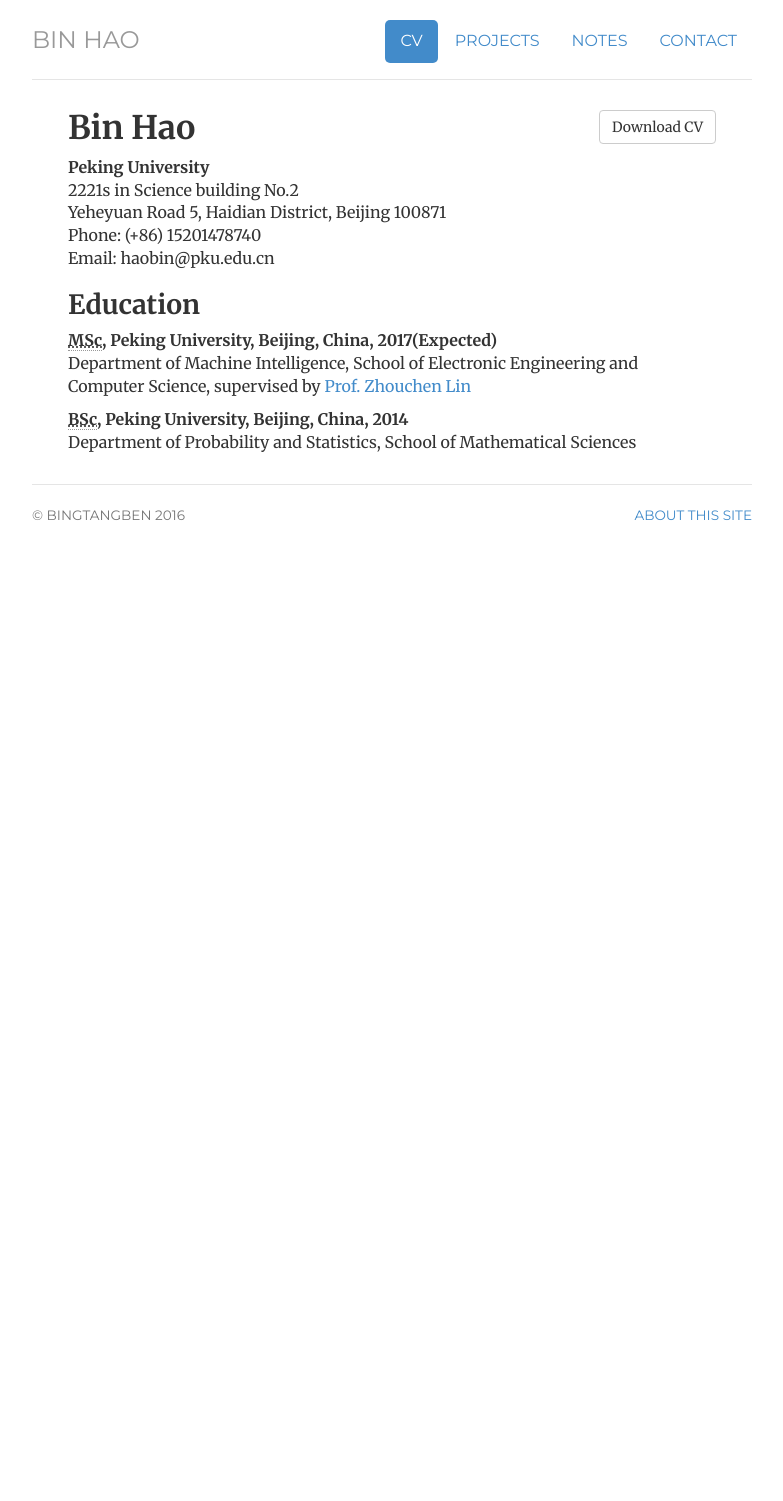
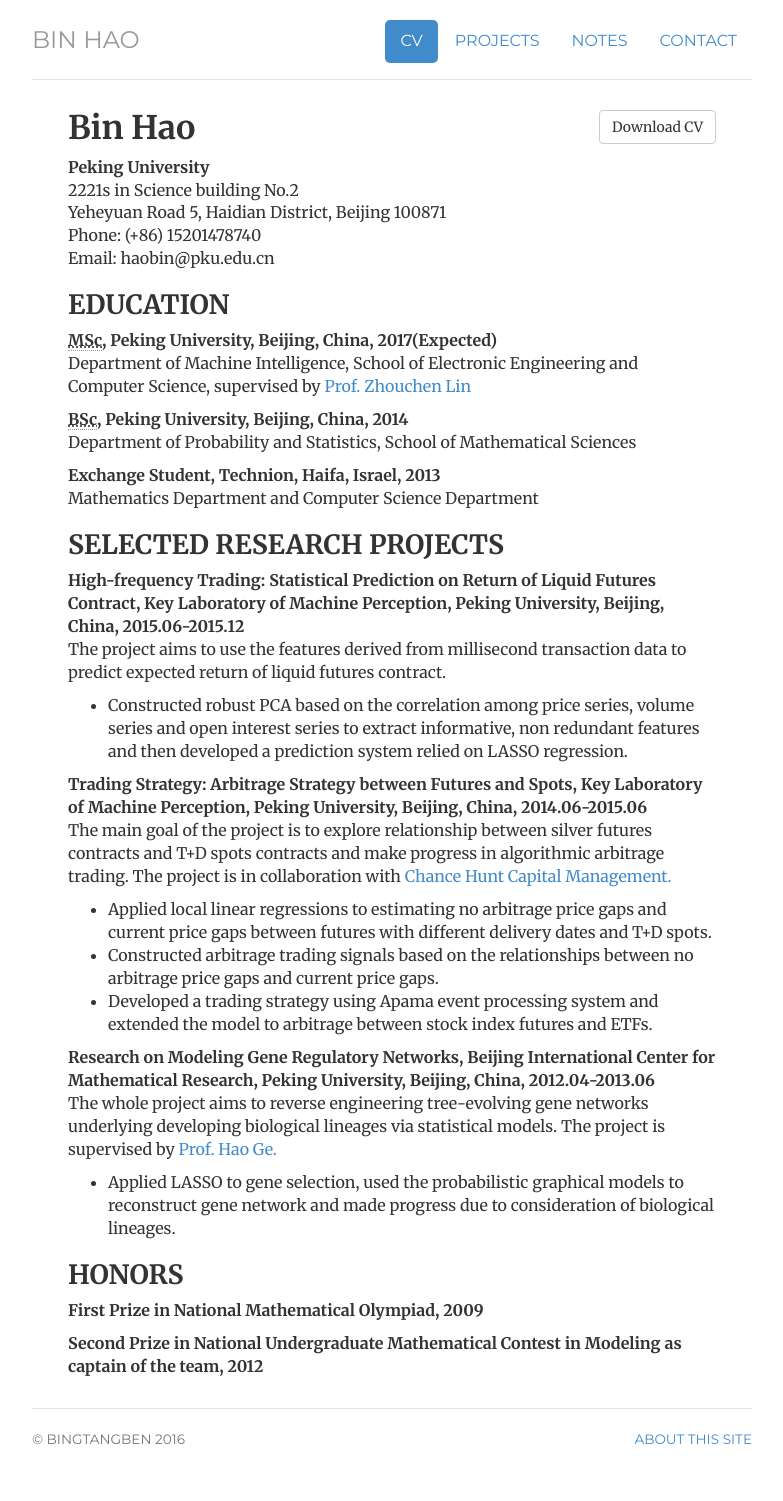
Before and after one commit to bingtangben/bingtangben.github.io, a Jekyll site: the page built from cv/index.html, in a window 1280 px wide. Shown: the whole page, without its empty margins (248-1031 px from the left). Built offline with Jekyll 4.4.1, drawn with Linux system fonts in a browser that asks for light colours; before the commit the page ends 900 px from its top, so only the background shows below that.

Commit message:
web 1.01

```diff
--- a/CNAME
+++ b/CNAME
@@ -1 +1 @@
-jmcglone.com
+bingtangben.github.io
--- a/cv/index.html
+++ b/cv/index.html
@@ -23,7 +23,7 @@
     </address>
   </div>
 
-  <h2>Education</h2>
+  <h2>EDUCATION</h2>
   <p><strong>
       <abbr title="Master of Science in Computer Science and Technology"
             >MSc</abbr>, Peking University, Beijing, China,
@@ -43,6 +43,64 @@
     Department of Probability and Statistics, School of Mathematical
     Sciences</p>
 
+  <p><strong>
+      Exchange Student, Technion, Haifa, Israel, 2013
+    </strong><br>
+    Mathematics Department and Computer Science Department
+  </p>
+
+  <h2>SELECTED RESEARCH PROJECTS</h2>
+  <p><strong>
+      High-frequency Trading: Statistical Prediction on Return of Liquid
+      Futures Contract, Key Laboratory of Machine Perception,
+      Peking University, Beijing, China, 2015.06-2015.12
+    </strong><br>
+    The project aims to use the features derived from millisecond transaction
+    data to predict expected return of liquid futures contract.</p>
+  <ul>
+      <li>Constructed robust PCA based on the correlation among price series,
+        volume series and open interest series to extract informative,
+        non redundant features and then developed a prediction system relied
+        on LASSO regression.</li></ul>
+  <p><strong>
+      Trading Strategy: Arbitrage Strategy between Futures and Spots,
+      Key Laboratory of Machine Perception, Peking University,
+      Beijing, China, 2014.06-2015.06</strong><br>
+    The main goal of the project is to explore relationship between silver
+    futures contracts and T+D spots contracts and make progress in
+    algorithmic arbitrage trading. The project is in collaboration with
+    <a href="http://chancehunt.cn">Chance Hunt Capital Management.</a></p>
+  <ul>
+    <li>Applied local linear regressions to estimating no arbitrage price gaps
+      and current price gaps between futures with different delivery dates
+      and T+D spots.
+    <li>Constructed arbitrage trading signals based on the relationships
+      between no arbitrage price gaps and current price gaps.
+    <li>Developed a trading strategy using Apama event processing system and
+      extended the model to arbitrage between stock index futures and ETFs.
+  </ul>
+  <p><strong>
+      Research on Modeling Gene Regulatory Networks, Beijing International
+      Center for Mathematical Research, Peking University, Beijing, China,
+      2012.04-2013.06</strong><br>
+    The whole project aims to reverse engineering tree-evolving gene networks
+    underlying developing biological lineages via statistical models.
+    The project is supervised by
+    <a href="http://bicmr.pku.edu.cn/~gehao/English_version/main.htm">Prof.
+      Hao Ge.</a></p>
+  <ul>
+    <li>Applied LASSO to gene selection, used the probabilistic graphical models
+      to reconstruct gene network and made progress due to consideration of
+      biological lineages.
+  </ul>
+  <h2>HONORS</h2>
+  <p><strong>
+      First Prize in National Mathematical Olympiad, 2009
+  </strong></p>
+  <p><strong>
+      Second Prize in National Undergraduate Mathematical Contest in Modeling
+      as captain of the team, 2012
+  </strong></p>
   <!-- <h2>Professional Employment</h2> -->
   <!-- <p><strong>Front End Developer &amp; UI Designer, Michigan Publishing, University of Michigan, Ann Arbor, 2013-present</strong></p> -->
   <!--       			<ul> -->
--- a/swatches/index.html
+++ b/swatches/index.html
@@ -1,7 +1,7 @@
 ---
 layout: default
 title: Swatches
-description: Swatches, the personal color log of Jonathan McGlone, a Librarian, Front-End Developer, Digital Publisher, Project Manager, Music Enthusiast, and Web Noodler living and working in Michigan.
+description: Swatches, the personal color log of Bin Hao.
 ---
 
 <div class="swatches">
```
Also changed, not shown: css/bootstrap-theme.css.
